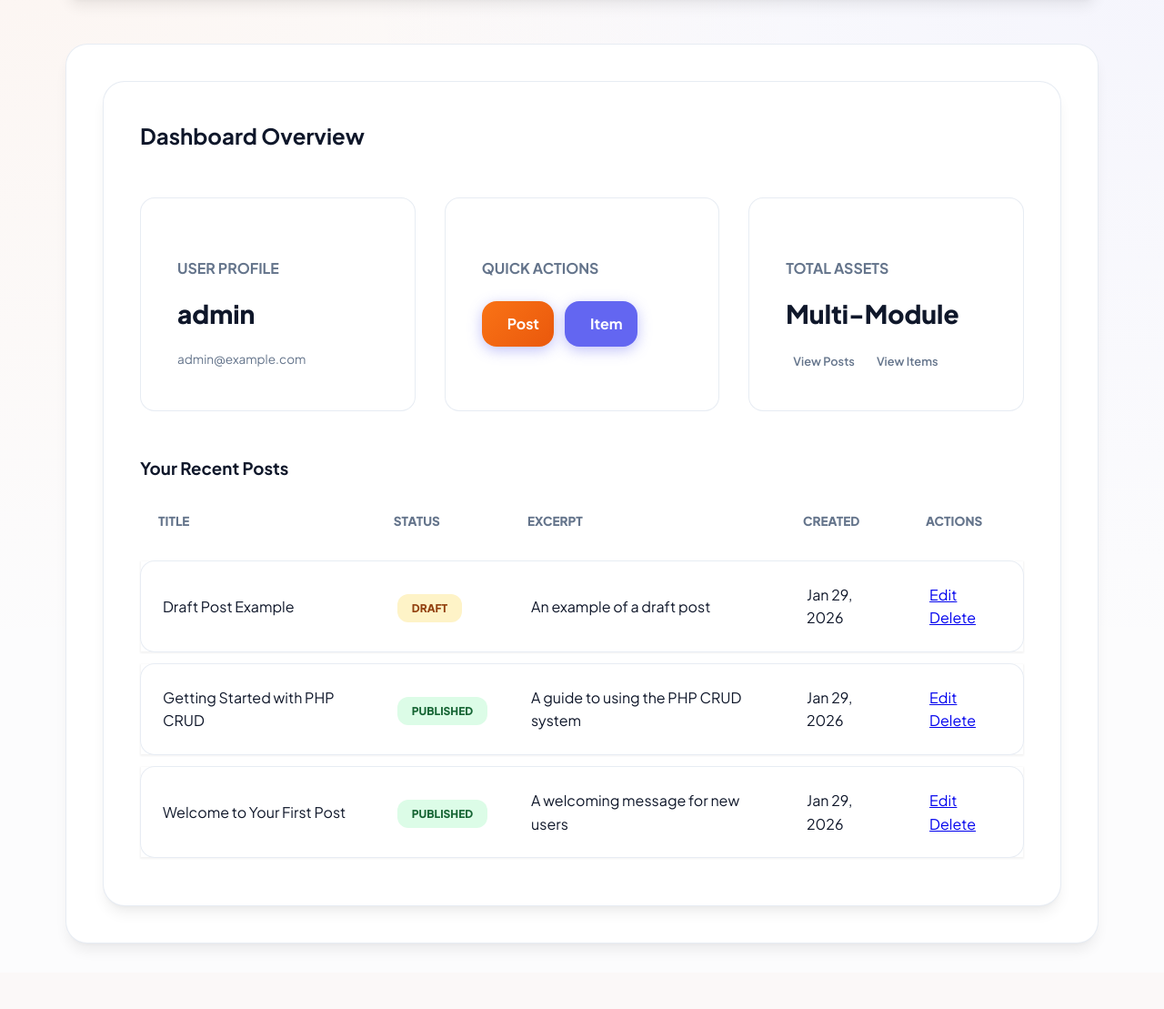
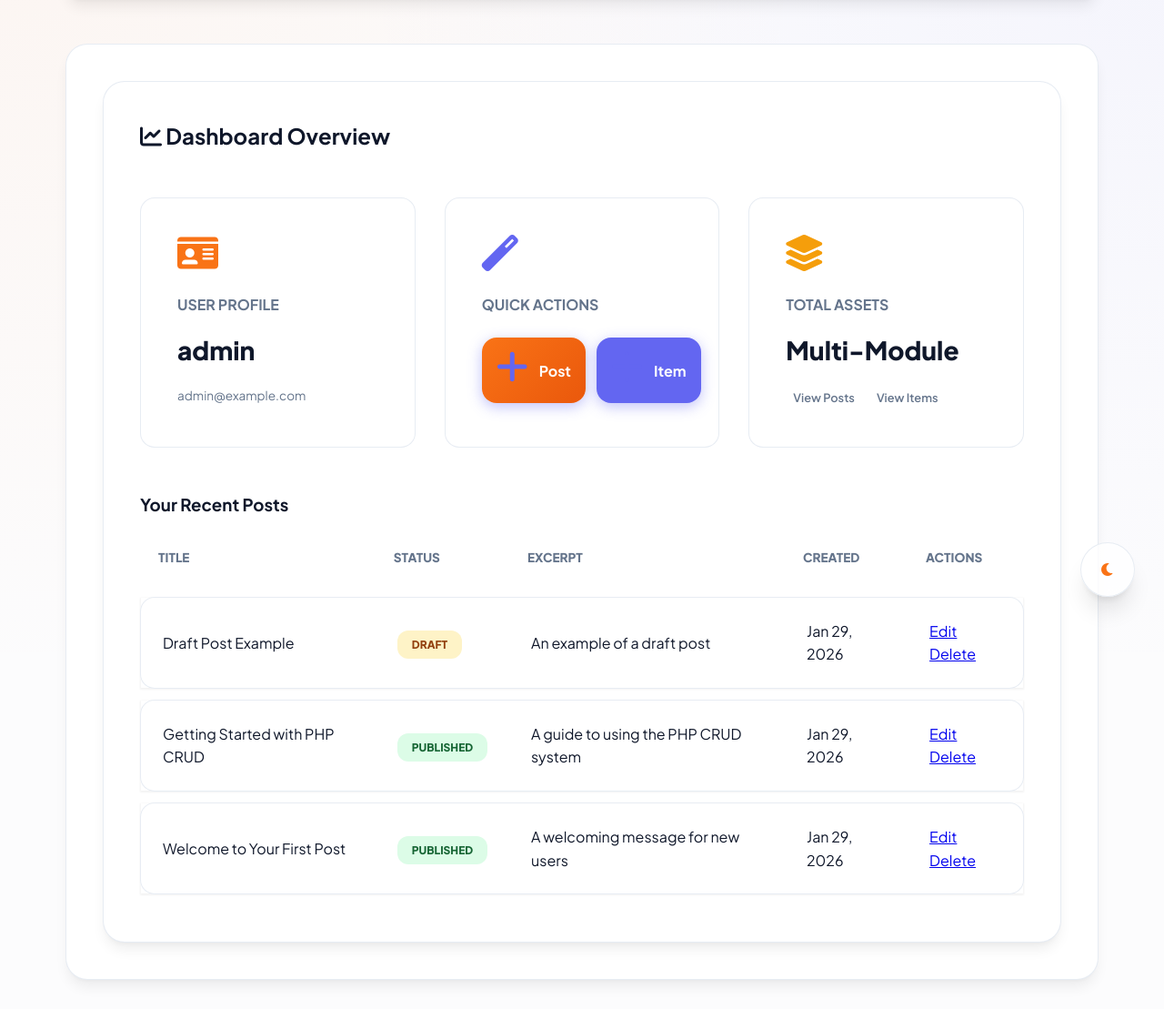
Before and after one commit to aliahmad1967/phpCRUD, a PHP site: page /phpCRUD/welcome.php in a window 1280 px wide. Shown: the part 112-1221 px from the top of the page at 91% size. Before the commit the page ends 1152 px from the top, so only its background shows below. Run offline with PHP 8.4, Linux system fonts and the light colour scheme; a user stored in the database is signed in; data comes from the database, SQL or seed files in the repository.

Commit message:
Add Dark and Light mode support with persistent user preference

```diff
--- a/index.php
+++ b/index.php
@@ -10,8 +10,13 @@ require_once 'auth_helper.php';
     <title>PHP CRUD - Modern Application</title>
     <link rel="stylesheet" href="style.css">
     <link rel="stylesheet" href="https://cdnjs.cloudflare.com/ajax/libs/font-awesome/6.0.0/css/all.min.css">
+    <script src="theme.js" defer></script>
 </head>
 <body>
+
+    <button id="theme-toggle" class="btn btn-light" style="position: fixed; top: 1.5rem; right: 1.5rem; z-index: 2000; width: 50px; height: 50px; border-radius: 50%; padding: 0; display: flex; align-items: center; justify-content: center; background: var(--bg-glass); border: 1px solid var(--border); color: var(--primary);">
+        <i class="fas fa-moon"></i>
+    </button>
 
     <div class="hero">
         <div class="container animate-fade">
--- a/items.php
+++ b/items.php
@@ -101,8 +101,13 @@ while ($row = $result->fetch_assoc()) {
     <meta name="viewport" content="width=device-width, initial-scale=1.0">
     <title>Manage Items - PHP CRUD</title>
     <link rel="stylesheet" href="style.css">
+    <link rel="stylesheet" href="https://cdnjs.cloudflare.com/ajax/libs/font-awesome/6.0.0/css/all.min.css">
+    <script src="theme.js" defer></script>
 </head>
 <body>
+    <button id="theme-toggle" class="btn btn-light" style="position: fixed; bottom: 2rem; right: 2rem; z-index: 2000; width: 60px; height: 60px; border-radius: 50%; padding: 0; display: flex; align-items: center; justify-content: center; background: var(--bg-glass); border: 1px solid var(--border); color: var(--primary); box-shadow: var(--shadow-lg);">
+        <i class="fas fa-moon"></i>
+    </button>
     <div class="container animate-fade">
         <div class="header">
             <h1>Manage Items</h1>
--- a/login.php
+++ b/login.php
@@ -5,8 +5,13 @@
     <meta name="viewport" content="width=device-width, initial-scale=1.0">
     <title>Login - PHP CRUD</title>
     <link rel="stylesheet" href="style.css">
+    <link rel="stylesheet" href="https://cdnjs.cloudflare.com/ajax/libs/font-awesome/6.0.0/css/all.min.css">
+    <script src="theme.js" defer></script>
 </head>
 <body>
+    <button id="theme-toggle" class="btn btn-light" style="position: fixed; top: 1.5rem; right: 1.5rem; z-index: 2000; width: 50px; height: 50px; border-radius: 50%; padding: 0; display: flex; align-items: center; justify-content: center; background: var(--bg-glass); border: 1px solid var(--border); color: var(--primary);">
+        <i class="fas fa-moon"></i>
+    </button>
     <div class="container animate-fade" style="display: flex; align-items: center; justify-content: center; min-height: 100vh;">
         <div class="form-container" style="width: 100%; max-width: 400px;">
             <div style="text-align: center; margin-bottom: 2rem;">
--- a/posts.php
+++ b/posts.php
@@ -108,8 +108,13 @@ $draft_posts = count(array_filter($posts, function($post) { return $post['status
     <meta name="viewport" content="width=device-width, initial-scale=1.0">
     <title>Manage Posts - PHP CRUD</title>
     <link rel="stylesheet" href="style.css">
+    <link rel="stylesheet" href="https://cdnjs.cloudflare.com/ajax/libs/font-awesome/6.0.0/css/all.min.css">
+    <script src="theme.js" defer></script>
 </head>
 <body>
+    <button id="theme-toggle" class="btn btn-light" style="position: fixed; bottom: 2rem; right: 2rem; z-index: 2000; width: 60px; height: 60px; border-radius: 50%; padding: 0; display: flex; align-items: center; justify-content: center; background: var(--bg-glass); border: 1px solid var(--border); color: var(--primary); box-shadow: var(--shadow-lg);">
+        <i class="fas fa-moon"></i>
+    </button>
     <div class="container animate-fade">
         <div class="header">
             <h1>Manage Posts</h1>
--- a/register.php
+++ b/register.php
@@ -5,8 +5,13 @@
     <meta name="viewport" content="width=device-width, initial-scale=1.0">
     <title>Register - PHP CRUD</title>
     <link rel="stylesheet" href="style.css">
+    <link rel="stylesheet" href="https://cdnjs.cloudflare.com/ajax/libs/font-awesome/6.0.0/css/all.min.css">
+    <script src="theme.js" defer></script>
 </head>
 <body>
+    <button id="theme-toggle" class="btn btn-light" style="position: fixed; top: 1.5rem; right: 1.5rem; z-index: 2000; width: 50px; height: 50px; border-radius: 50%; padding: 0; display: flex; align-items: center; justify-content: center; background: var(--bg-glass); border: 1px solid var(--border); color: var(--primary);">
+        <i class="fas fa-moon"></i>
+    </button>
     <div class="container animate-fade" style="display: flex; align-items: center; justify-content: center; min-height: 100vh;">
         <div class="form-container" style="width: 100%; max-width: 450px;">
             <div style="text-align: center; margin-bottom: 2rem;">
--- a/style.css
+++ b/style.css
@@ -27,6 +27,16 @@
     --shadow-lg: 0 20px 25px -5px rgb(0 0 0 / 0.1), 0 8px 10px -6px rgb(0 0 0 / 0.1);
 
     --transition: all 0.4s cubic-bezier(0.4, 0, 0.2, 1);
+}
+
+[data-theme='dark'] {
+    --bg-main: #0f172a;
+    --bg-glass: rgba(30, 41, 59, 0.8);
+    --card-bg: #1e293b;
+    --text-main: #f8fafc;
+    --text-muted: #94a3b8;
+    --border: rgba(51, 65, 85, 0.8);
+    --shadow-md: 0 10px 15px -3px rgb(0 0 0 / 0.3);
 }
 
 * {
--- /dev/null
+++ b/theme.js
@@ -0,0 +1,26 @@
+document.addEventListener('DOMContentLoaded', () => {
+    const themeToggle = document.getElementById('theme-toggle');
+    const currentTheme = localStorage.getItem('theme') || 'light';
+
+    // Apply initial theme
+    document.documentElement.setAttribute('data-theme', currentTheme);
+    updateToggleIcon(currentTheme);
+
+    if (themeToggle) {
+        themeToggle.addEventListener('click', () => {
+            let theme = document.documentElement.getAttribute('data-theme');
+            let newTheme = theme === 'light' ? 'dark' : 'light';
+
+            document.documentElement.setAttribute('data-theme', newTheme);
+            localStorage.setItem('theme', newTheme);
+            updateToggleIcon(newTheme);
+        });
+    }
+});
+
+function updateToggleIcon(theme) {
+    const icon = document.querySelector('#theme-toggle i');
+    if (icon) {
+        icon.className = theme === 'light' ? 'fas fa-moon' : 'fas fa-sun';
+    }
+}
--- a/welcome.php
+++ b/welcome.php
@@ -15,8 +15,13 @@ $user = getCurrentUser();
     <meta name="viewport" content="width=device-width, initial-scale=1.0">
     <title>Welcome - PHP CRUD</title>
     <link rel="stylesheet" href="style.css">
+    <link rel="stylesheet" href="https://cdnjs.cloudflare.com/ajax/libs/font-awesome/6.0.0/css/all.min.css">
+    <script src="theme.js" defer></script>
 </head>
 <body>
+    <button id="theme-toggle" class="btn btn-light" style="position: fixed; bottom: 2rem; right: 2rem; z-index: 2000; width: 60px; height: 60px; border-radius: 50%; padding: 0; display: flex; align-items: center; justify-content: center; background: var(--bg-glass); border: 1px solid var(--border); color: var(--primary); box-shadow: var(--shadow-lg);">
+        <i class="fas fa-moon"></i>
+    </button>
     <div class="container animate-fade">
         <div class="header">
             <h1>Welcome, <?php echo htmlspecialchars($user['username']); ?>!</h1>
```
